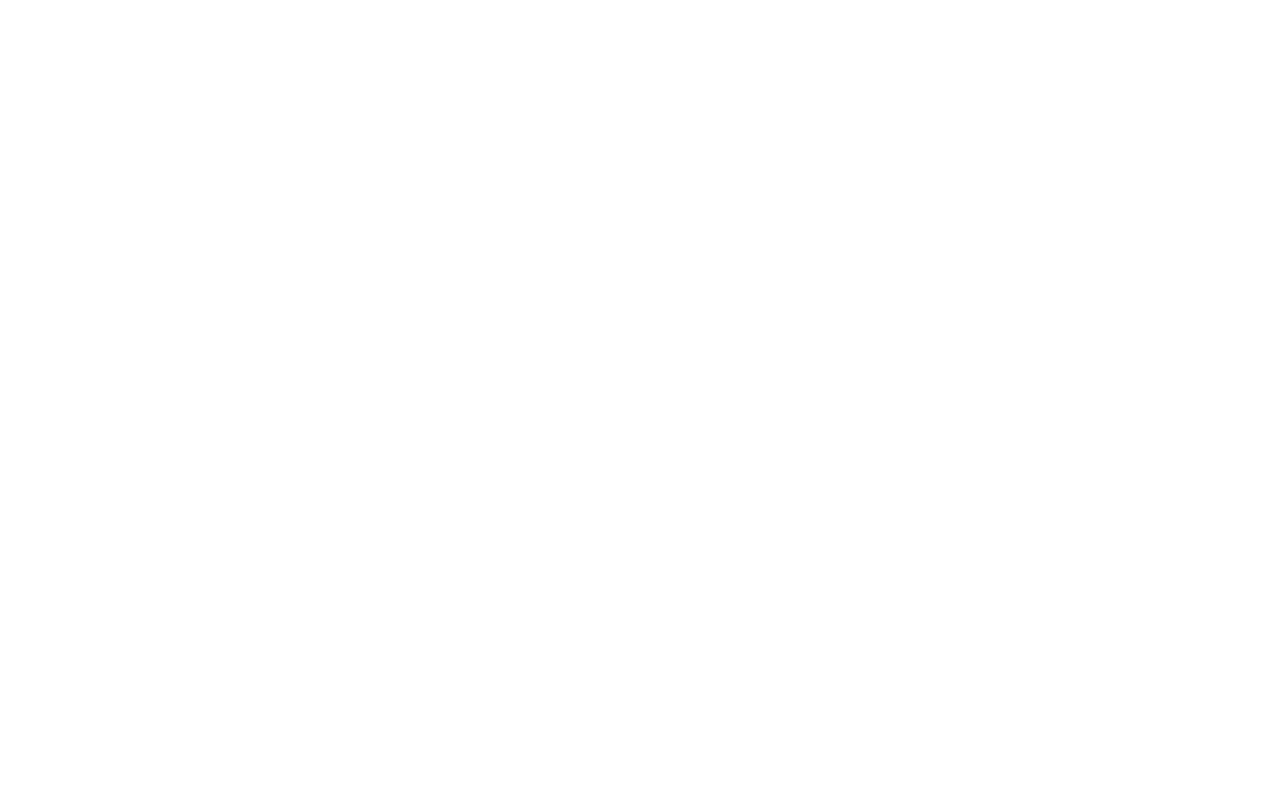
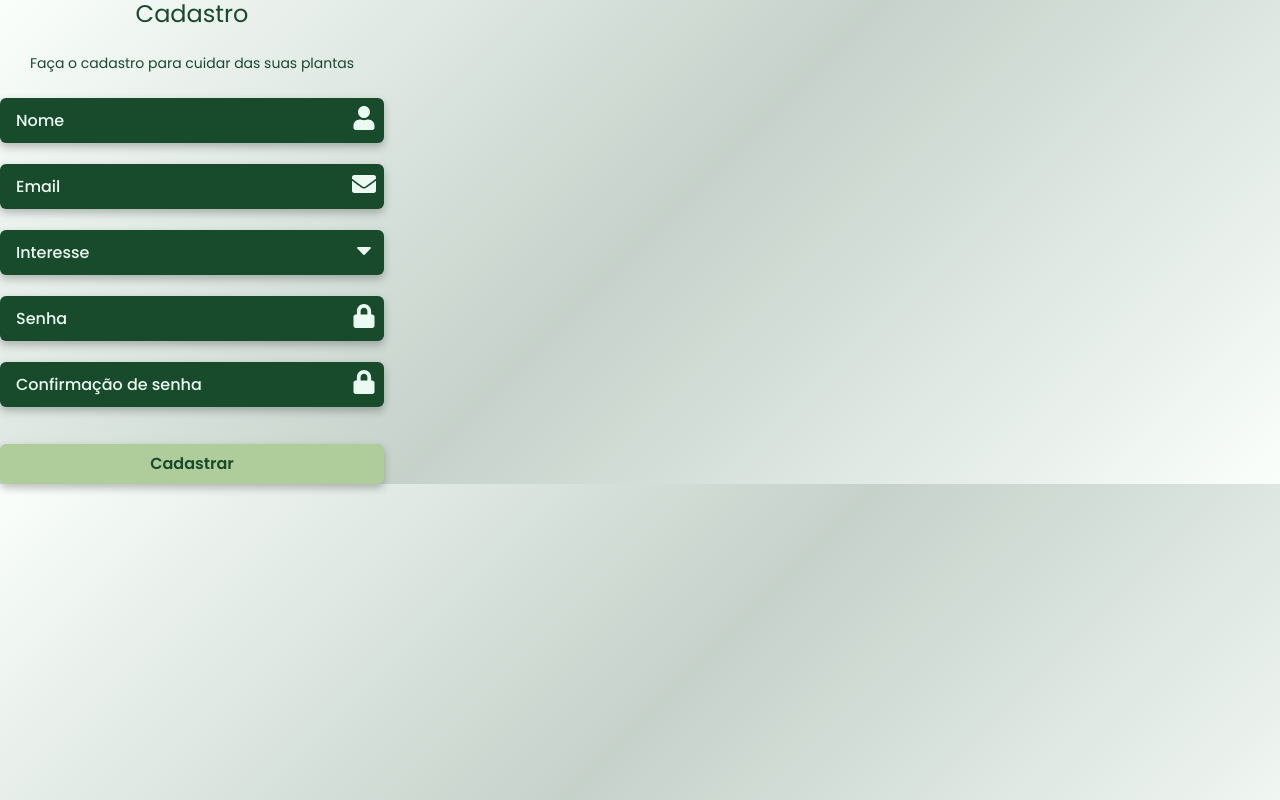
Before and after one commit to brenobcos/HELP-My-Plants, a React (Create React App) app: page /signup in a window 1280 px wide. Built offline with nearby package versions, Linux system fonts and the light colour scheme.

Commit message:
feat: add input component to register form

```diff
--- a/src/components/signup/registerForm/index.tsx
+++ b/src/components/signup/registerForm/index.tsx
@@ -4,6 +4,8 @@ import * as yup from "yup";
 import { yupResolver } from "@hookform/resolvers/yup";
 import { useForm } from "react-hook-form";
 import { AuthContext } from "../../../providers/AuthContext";
+import { InputComponent } from "../../../components/input";
+import { FaCaretDown, FaEnvelope, FaLock, FaUser } from "react-icons/fa";
 
 interface SignUpData {
   email: string;
@@ -52,7 +54,7 @@ export function RegisterForm() {
       as="form"
       flexDirection="column"
       maxW="500px"
-      w={["90vw", "60vw", "50vw", "30vw"]}
+      w={["80vw", "60vw", "50vw", "30vw"]}
     >
       <Heading as="h3" fontSize="2xl" fontWeight="regular" textAlign="center">
         Cadastro
@@ -61,38 +63,56 @@ export function RegisterForm() {
         Faça o cadastro para cuidar das suas plantas
       </Text>
       <VStack mt="6" spacing="4">
-        <Input {...register("name")} error={errors.name} placeholder="Nome" />
-        <Input
+        <InputComponent
+          {...register("name")}
+          error={errors.name}
+          icon={FaUser}
+          placeholder="Nome"
+        />
+        <InputComponent
           {...register("email")}
           error={errors.email}
+          icon={FaEnvelope}
           placeholder="Email"
         />
-        <Input
+        <InputComponent
           {...register("interest")}
           error={errors.interest}
+          icon={FaCaretDown}
           placeholder="Interesse"
           type="select"
         />
-        <Input
+        <InputComponent
           {...register("password")}
           error={errors.password}
+          icon={FaLock}
           placeholder="Senha"
           type="password"
         />
-        <Input
+        <InputComponent
           {...register("confirm_password")}
           error={errors.confirm_password}
+          icon={FaLock}
           placeholder="Confirmação de senha"
           type="password"
         />
       </VStack>
       <Button
         type="submit"
-        _hover={{ bg: "green.400" }}
-        bg="green.100"
+        _active={{
+          bg: "green.400",
+          transform: "scale(0.98)",
+          borderColor: "green.800",
+        }}
+        _focus={{
+          boxShadow: "0 0 1px 2px #184A2C, 0 1px 1px rgba(0, 0, 0, .15)",
+        }}
+        _hover={{ bg: "green.400", transform: "scale(1.01)" }}
+        backgroundColor="green.400"
         color="green.800"
-        fontSize="md"
-        mt="12"
+        filter="drop-shadow(0px 4px 4px rgba(0, 0, 0, 0.25))"
+        mt="8"
+        width="100%"
       >
         Cadastrar
       </Button>
--- a/src/pages/signUp/index.tsx
+++ b/src/pages/signUp/index.tsx
@@ -1,8 +1,12 @@
 import { Flex } from "@chakra-ui/react";
-//import { RegisterForm } from "../../components/signup/registerForm";
+import { RegisterForm } from "../../components/signup/registerForm";
 
 function SignUp() {
-  return <Flex>{/* <RegisterForm /> */}</Flex>;
+  return (
+    <Flex>
+      <RegisterForm />
+    </Flex>
+  );
 }
 
 export default SignUp;
```
